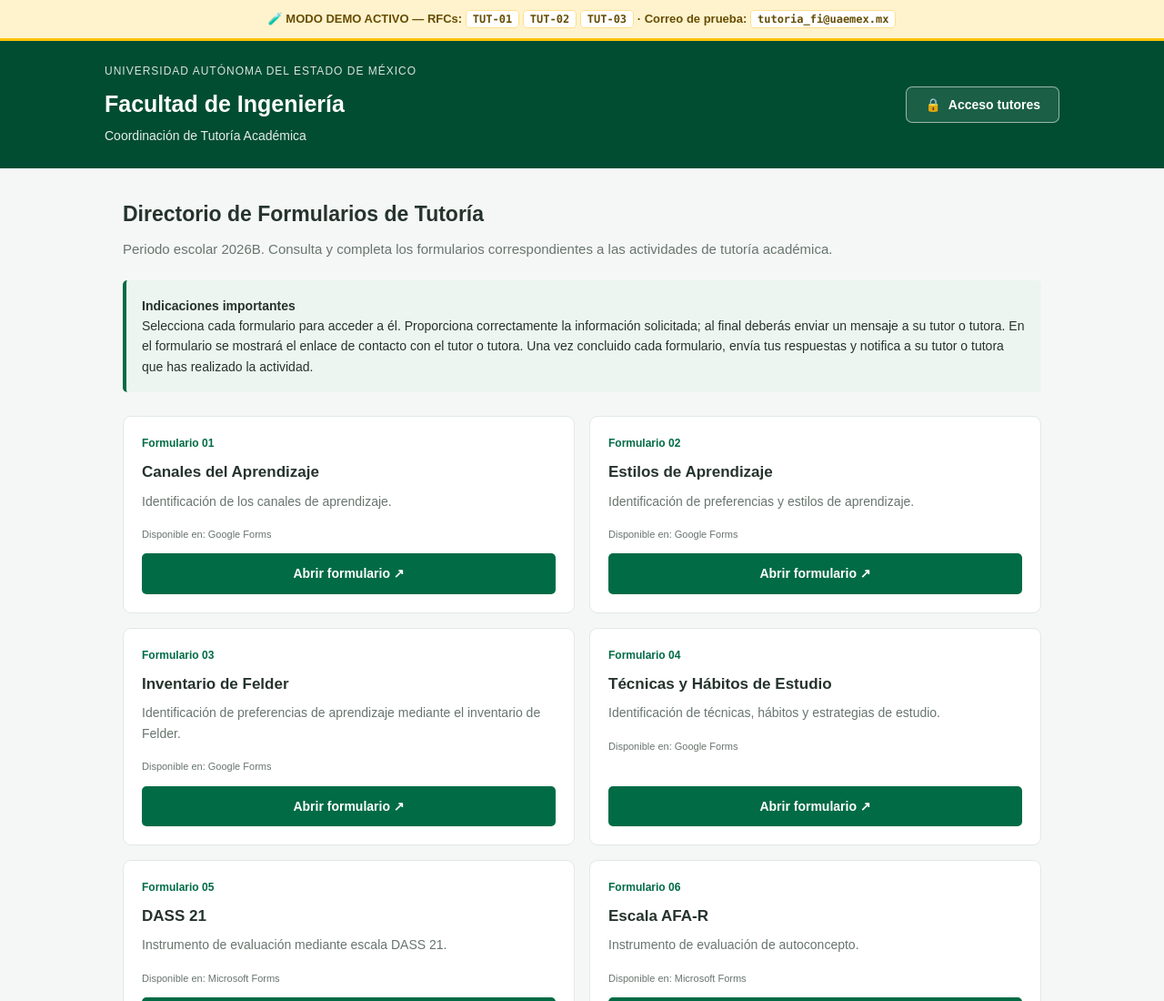
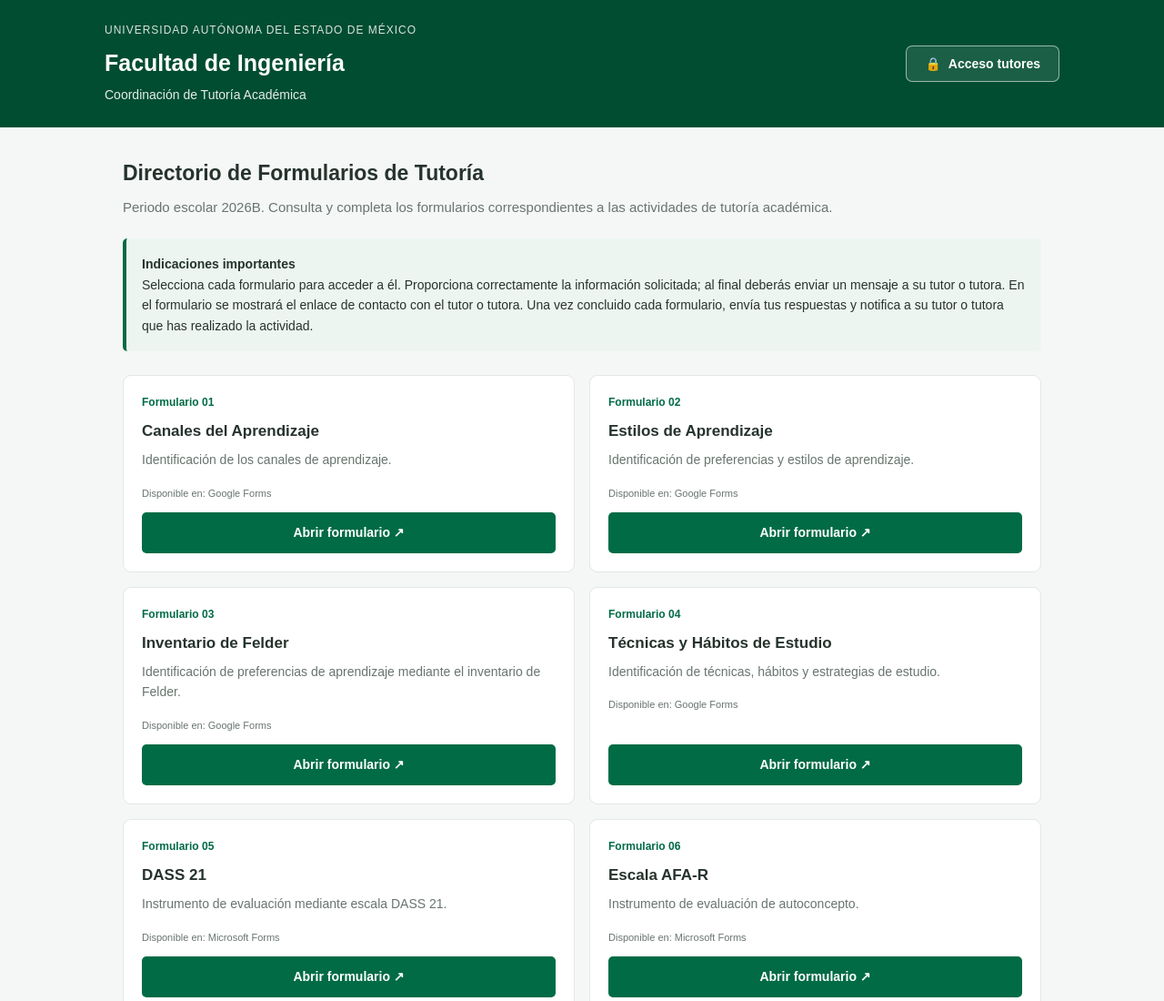
Before and after one commit to CoordinacionTutoriaAcademicaFI/Formularios_Actividades_Tutoriales, a plain HTML site: page index.html in a window 1280 px wide. Shown: the top 1100 px of the page at 91% size. Drawn offline with Linux system fonts and the light colour scheme.

Commit message:
Index de producción

```diff
--- a/index.html
+++ b/index.html
@@ -383,7 +383,7 @@ formularios.forEach((formulario, idx) => {
 /* ============================================================
    CONFIGURACIÓN — CAMBIA DEMO ↔ PRODUCCIÓN AQUÍ
    ============================================================ */
-const MODO_DEMO = true;
+const MODO_DEMO = false;
 const CSV_TUTORES_URL = "REEMPLAZAR_POR_URL_RAW_DEL_CSV_EN_GITHUB";
 
 /* ============================================================
```
